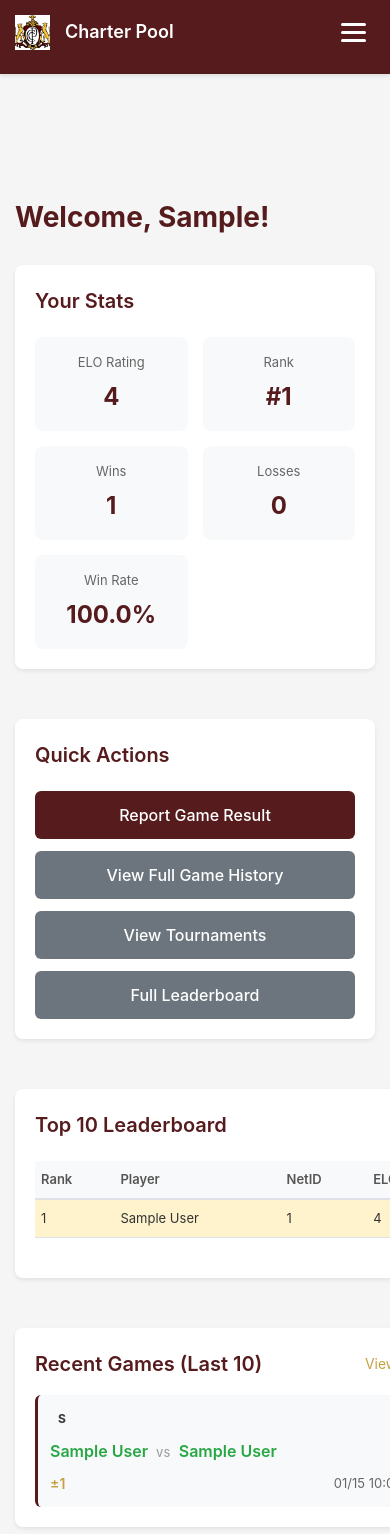
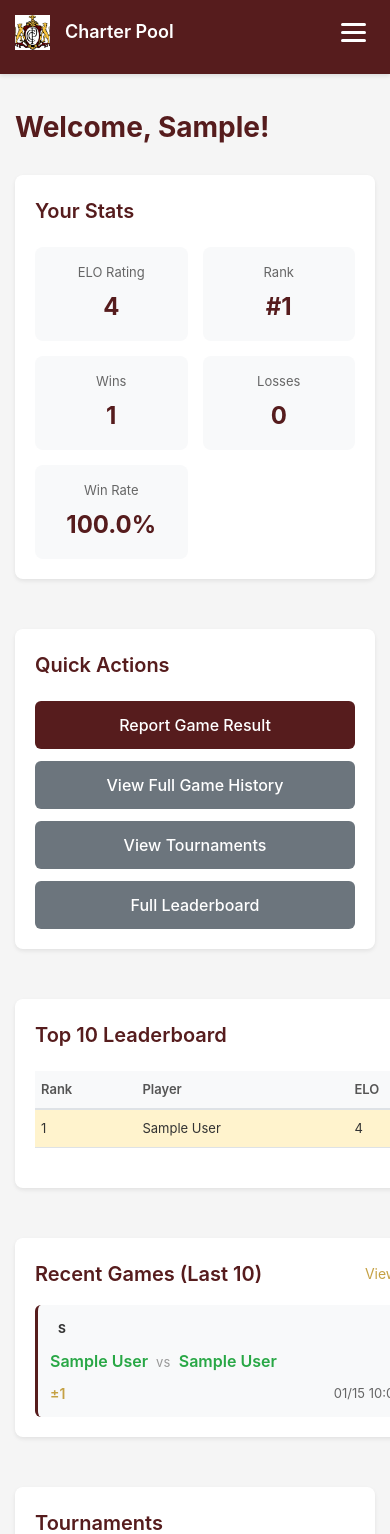
Before and after one commit to conjfrnk/charter-pool, a Flask app: page / in a window 390 px wide; the page is wider, and only the part inside the window is pictured. Shown: the top 1534 px of that part. Run offline with Flask 3, Linux system fonts and the light colour scheme; a user stored in the database is signed in; tables that the repository leaves empty hold one stand-in row (values such as "Sample post").

Commit message:
Update version to v1.4.1 and refine CSS styles for mobile menu and content layout
- Bumped the application version to v1.4.1.
- Adjusted CSS for the mobile menu to improve padding and enhance visual appearance.
- Modified content margin to optimize layout for better user experience.

These changes enhance the overall UI and ensure a more responsive design across devices.

```diff
--- a/static/style.css
+++ b/static/style.css
@@ -1079,7 +1079,8 @@ table tr.highlight {
 
   .nav.mobile-menu-open {
     max-height: 500px;
-    padding-top: 10px;
+    padding-top: 15px;
+    padding-bottom: 10px;
   }
 
   .nav a,
@@ -1196,7 +1197,7 @@ table tr.highlight {
   }
 
   .content {
-    margin-top: 160px;
+    margin-top: 70px;
   }
 
   .stat-value {
--- a/templates/index.html
+++ b/templates/index.html
@@ -51,7 +51,6 @@
           <tr>
             <th>Rank</th>
             <th>Player</th>
-            <th>NetID</th>
             <th>ELO</th>
           </tr>
         </thead>
@@ -66,7 +65,6 @@
                 <span class="incomplete-name">{{ u.netid }}</span>
               {% endif %}
             </td>
-            <td>{{ u.netid }}</td>
             <td>{{ u.elo_rating }}</td>
           </tr>
           {% endfor %}
--- a/templates/leaderboard.html
+++ b/templates/leaderboard.html
@@ -9,7 +9,6 @@
       <tr>
         <th>Rank</th>
         <th>Player</th>
-        <th>NetID</th>
         <th>ELO Rating</th>
         <th>Wins</th>
         <th>Losses</th>
@@ -33,7 +32,6 @@
             {% endif %}
           {% endif %}
         </td>
-        <td>{{ user.netid }}</td>
         <td class="elo-cell">{{ user.elo_rating }}</td>
         <td>{{ user.get_win_count() }}</td>
         <td>{{ user.get_loss_count() }}</td>
```
Also changed, not shown: 1 other file.
